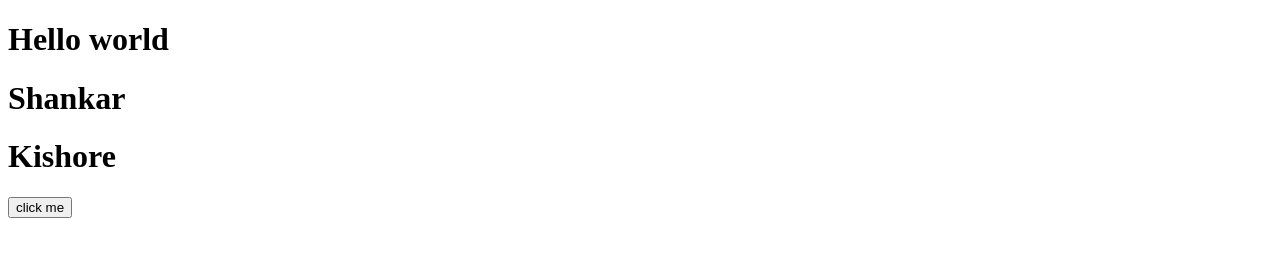
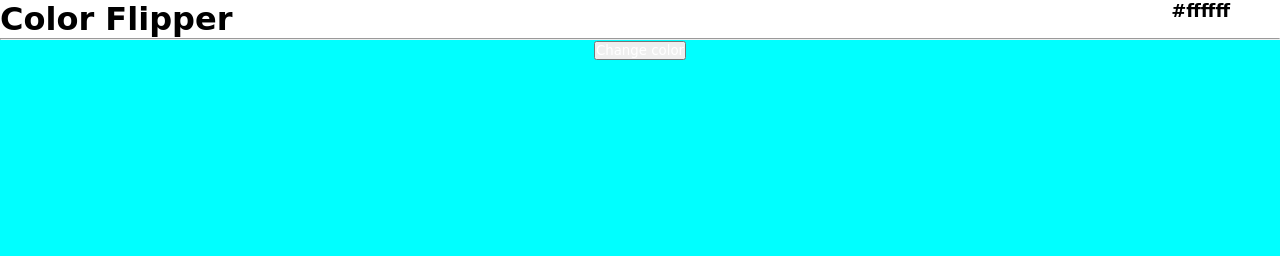
Before and after one commit to ShankarS12/Frontend-repository, a plain HTML site: page index.html in a window 1280 px wide. Drawn offline with Linux system fonts and the light colour scheme.

Commit message:
color flipper

```diff
--- a/index.html
+++ b/index.html
@@ -3,31 +3,89 @@
 <head>
     <meta charset="UTF-8">
     <meta name="viewport" content="width=device-width, initial-scale=1.0">
-    <title>Tasks</title>
+    <title>color flipper</title>
 </head>
 <body>
-    <h1 id="id1" class="c1" >Hello world</h1>
-    <h1 id="id1" class="c1">Shankar</h1>
-    <h1 id="id1" class="c1">Kishore</h1>
+    <style>
 
-    <button id="btn" >click me</button>
+        *{
+            font-family: cursive;
+            padding: 0%;
+            margin: 0%;
+        }
+        #div1{
+            display: flex;
+            justify-content: space-between;
+        }
+        h3{
+            font-size: large;
+            padding-right: 50px;
+        }
+
+        #div2{
+            background-color: aqua;
+            width: 100%;
+            height: 1000px;
+            text-align: center;
+
+
+        }
+        #btn{
+            color: white;
+        }
+
+
+    </style>
+
+    <div id="div1">
+        <h1>Color Flipper</h1>
+        <h3 id="code">#ffffff</h3>
+    </div>
+
+    <hr>
+
+    <div id="div2">
+        <button id="btn" onclick="change()">Change color</button>
+    </div>
 
     <script>
-        // var value= document.querySelector("h1");
-        // value.textContent= "Ranjith";
 
-        //var value=document.querySelector("#id1");
-        //value.innerHTML = "Ranjith";
+        var code= document.getElementById("code")
+        var col = document.getElementById("div2")
+        var col1 = document.getElementById("div1")
+        var col2 = document.getElementById("btn")
 
-        // var value= document.querySelector(".c1")
-        // vlue.innerHTML = "ranjith";
+        var hex=[0,1,2,3,4,5,6,7,8,9,'a','b','c','d','e','f']
 
-        // var value = document.querySelectorAll(".c1");
-        // console.log(value);
-        // for(i=0; i<value.length; i++){
-        //     value[2].textContent="sriramm"
-        // }
+        function randomNum(){
+            var res =  Math.floor(Math.random()*15);
+            return res;
+        }
+        console.log(randomNum());
 
+
+        function change(){
+            var dcode='#'
+            for(i=1;i<=6;i++){
+                dcode += hex[randomNum()];
+            }
+            var dcode1 = '#'
+            for(i=1;i<=6;i++){
+                dcode1 += hex[randomNum()];
+            }
+            var dcode2='#'
+            for(i=1;i<=6;i++){
+                dcode2 += hex[randomNum()];
+            }
+
+
+            col.style.backgroundColor = dcode;
+            col1.style.backgroundColor = dcode1;
+            col2.style.backgroundColor = dcode2;
+            code.innerHTML = dcode;
+
+
+        }
 
 
 
```
